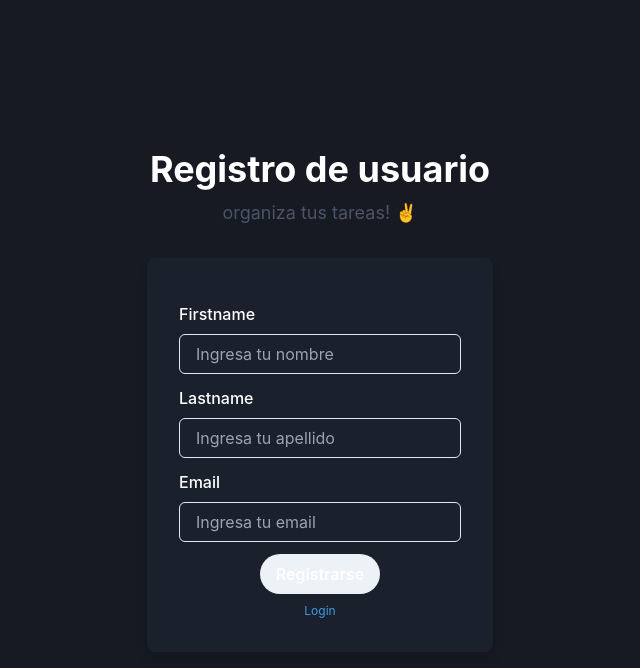
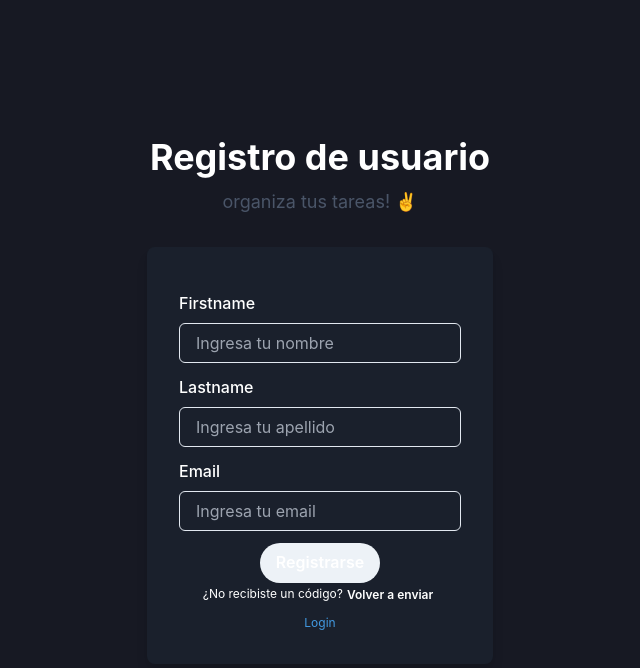
Before and after one commit to SantiagoGaonaC/epic-organizer-frontend, a Next.js app in the folder frontend/: page /register in a window 1280 px wide. Shown: the top 668 px of the page, without its empty margins (320-960 px from the left). Built offline with nearby package versions, Linux system fonts and the light colour scheme; no server answers.

Commit message:
feat (frontend): resend code

```diff
--- a/frontend/src/app/register/page.tsx
+++ b/frontend/src/app/register/page.tsx
@@ -59,6 +59,8 @@ const Register: NextPage = () => {
   const [val, setVal] = useState("");
   const [userExist, setUserExist] = useState(false);
   const [errCode, setErrCode] = useState(false);
+  const [reSendCode, setReSendCode] = useState(false);
+  const [loadingCode, setLoadingCode] = useState(false);
 
   const callApiCode = async () => {
     const { firstname, lastname, email } = getValues();
@@ -275,6 +277,44 @@ const Register: NextPage = () => {
                 </Center>
               )}
               <Center>
+                <Text
+                  as={"span"}
+                  position={"relative"}
+                  color={"white"}
+                  fontSize="xs"
+                >
+                  ¿No recibiste un código?
+                </Text>
+                <Button
+                  padding={1}
+                  variant="link"
+                  size="xs"
+                  color={white}
+                  type="submit"
+                  onClick={() => {
+                    setLoadingCode(true);
+                    const email = getValues("email");
+                    axios
+                      .post(
+                        `${env.NEXT_PUBLIC_BACKEND_BASE_URL}/auth/login/${email}/code`
+                      )
+                      .then((response) => {
+                        console.log(response);
+                        setLoadingCode(false);
+                        setReSendCode(true);
+                      })
+                      .catch(console.log);
+                  }}
+                >
+                  Volver a enviar{" "}
+                  {loadingCode ? (
+                    <Text>⏳</Text>
+                  ) : (
+                    reSendCode && <Text>✅</Text>
+                  )}
+                </Button>
+              </Center>
+              <Center>
                 <Link
                   color={"blue.400"}
                   marginTop={2}
```
